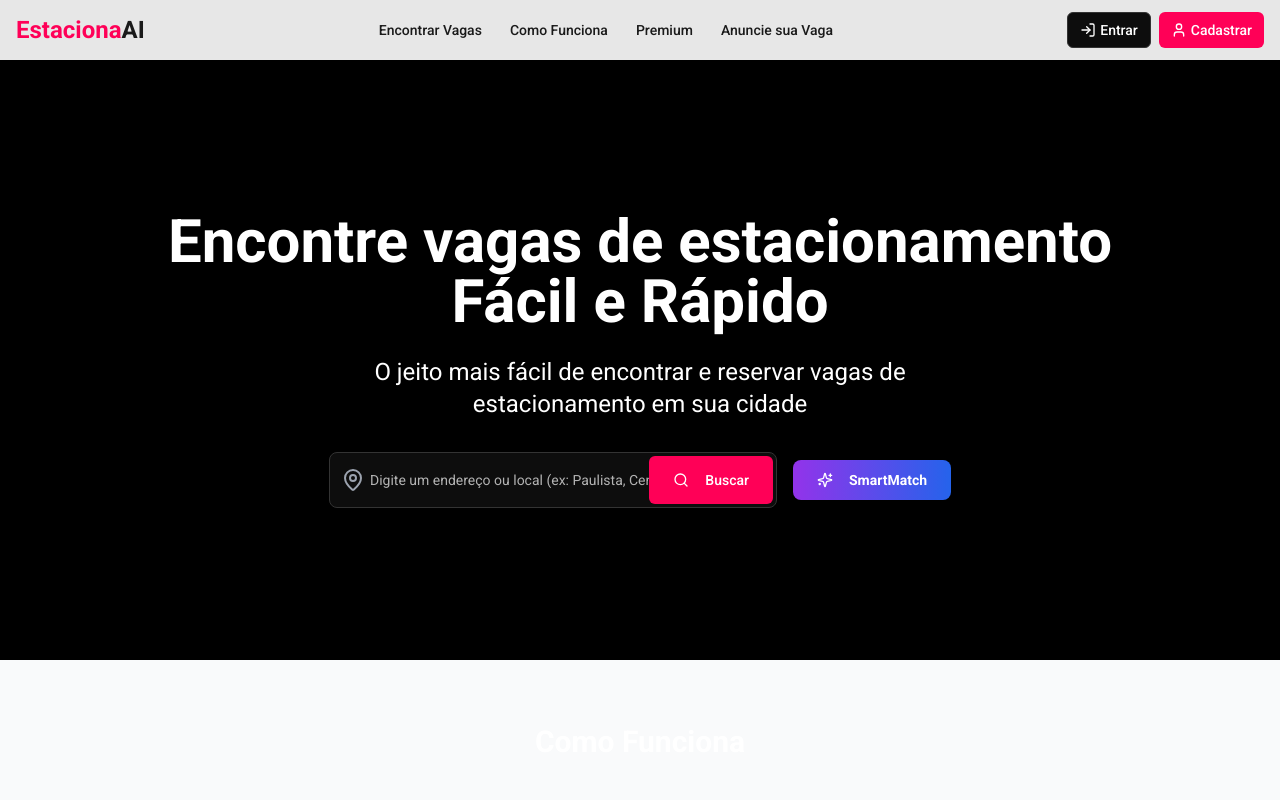
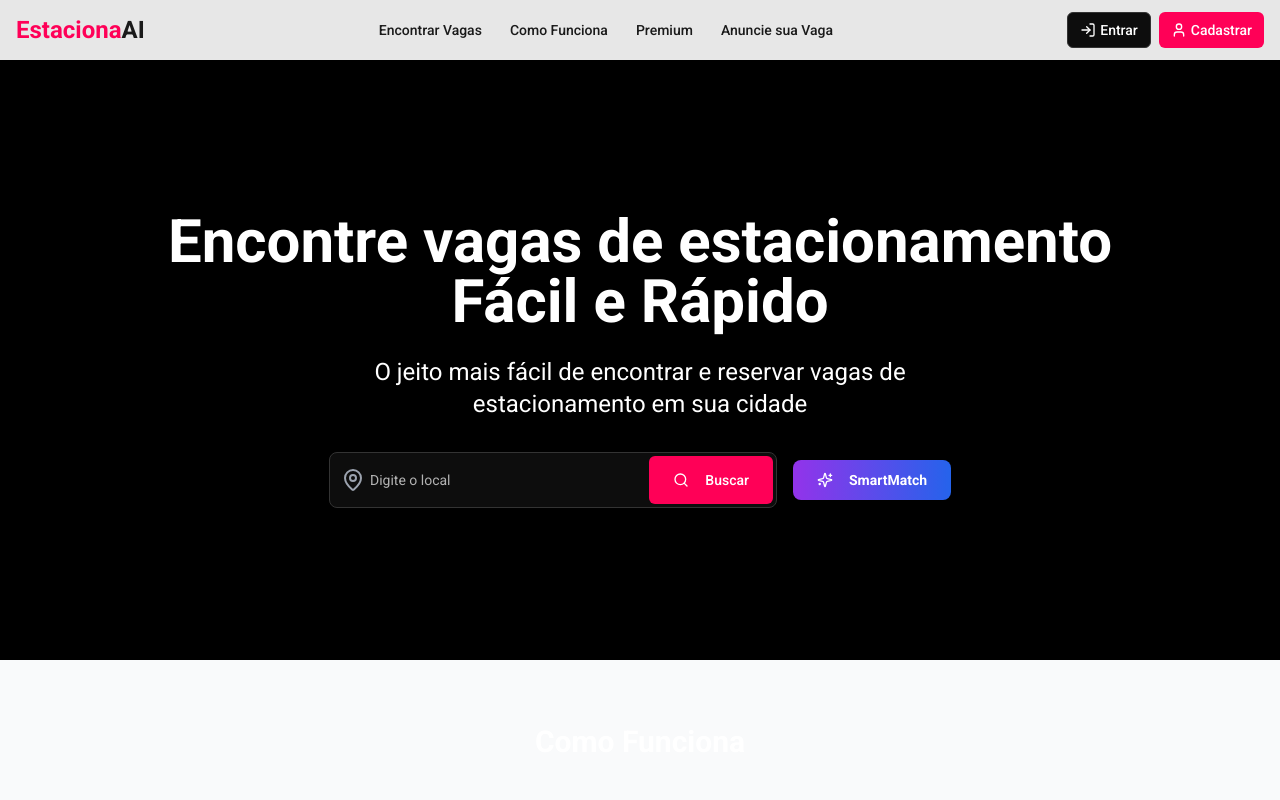
Before and after one commit to Reinaldocouto/estaciona-ai-hub, a React (Vite) app: page / in a window 1280 px wide. Shown: the top 800 px of the page. Built offline with nearby package versions, Linux system fonts and the light colour scheme.

Commit message:
Change placeholder text

```diff
--- a/src/components/search/SearchInput.tsx
+++ b/src/components/search/SearchInput.tsx
@@ -23,7 +23,7 @@ const SearchInput: React.FC<SearchInputProps> = ({
       <MapPin className="absolute left-3 top-1/2 transform -translate-y-1/2 text-gray-400" />
       <Input
         type="text"
-        placeholder="Digite um endereço ou local (ex: Paulista, Centro)"
+        placeholder="Digite o local"
         className="pl-10 pr-24 py-6 h-14 rounded-lg"
         value={value}
         onChange={(e) => onChange(e.target.value)}
```
